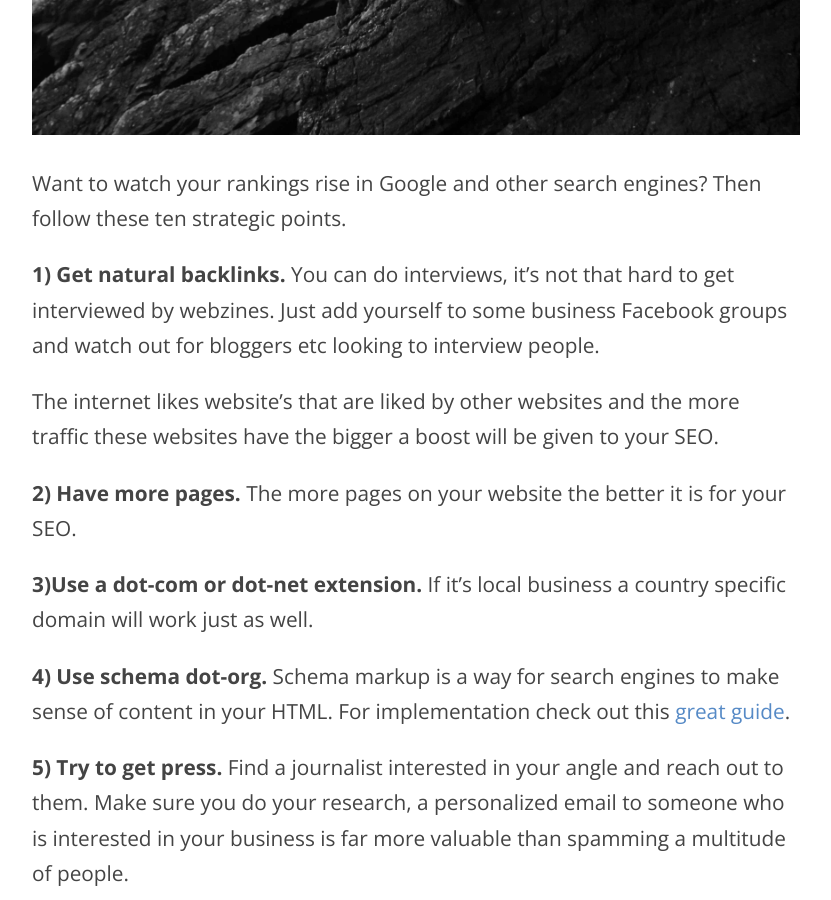
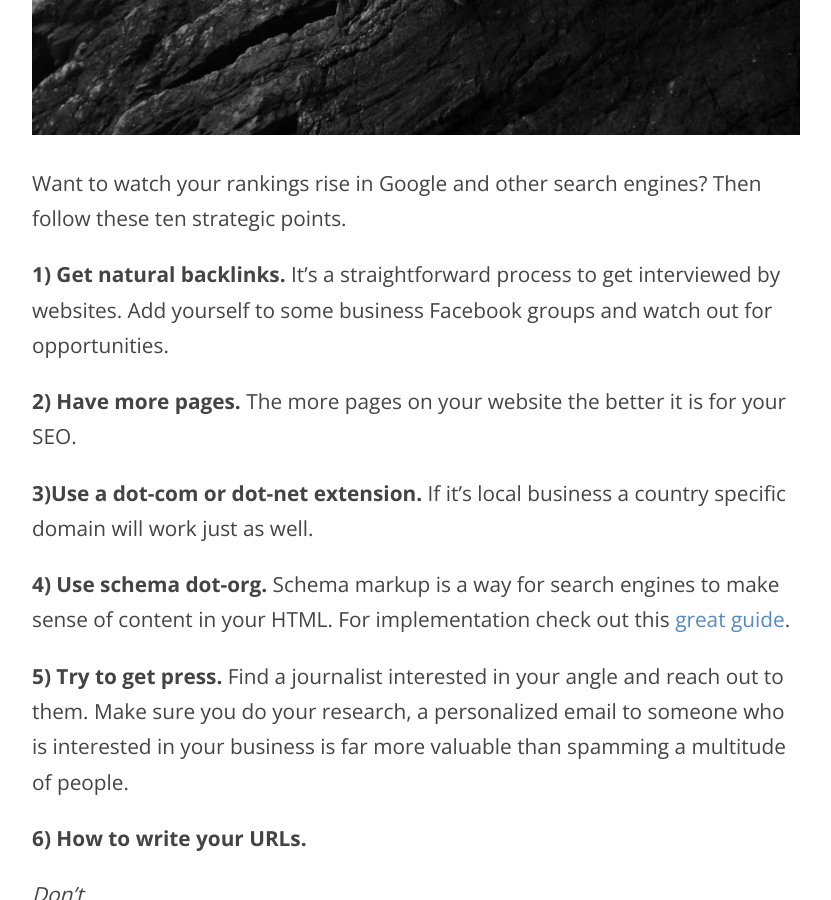
Before and after one commit to godonnell2/graceodonnell, a Jekyll site: the page built from _posts/2017-06-18-ten-ways-to-improve-seo.markdown, in a window 1280 px wide and 900 px high, scrolled down 658 px. Shown: the whole window, without its empty margins (224-1055 px from the left). Built offline with Jekyll 4.4.1, drawn with Linux system fonts in a browser that asks for light colours; some web fonts are replaced.

Commit message:
updated seo blog post

```diff
--- a/_posts/2017-06-18-ten-ways-to-improve-seo.markdown
+++ b/_posts/2017-06-18-ten-ways-to-improve-seo.markdown
@@ -9,9 +9,7 @@ image: blog-seo-rank.jpg
 
 Want to watch your rankings rise in Google and other search engines? Then follow these ten strategic points.
 
-**1) Get natural backlinks.** You can do interviews, it’s not that hard to get interviewed by webzines. Just add yourself to some business Facebook groups and watch out for bloggers etc looking to interview people.
-
-The internet likes website’s that are liked by other websites and the more traffic these websites have the bigger a boost will be given to your SEO.
+**1) Get natural backlinks.** It’s a straightforward process to get interviewed by websites. Add yourself to some business Facebook groups and watch out for opportunities.
 
 **2) Have more pages.** The more pages on your website the better it is for your SEO.
 
```
